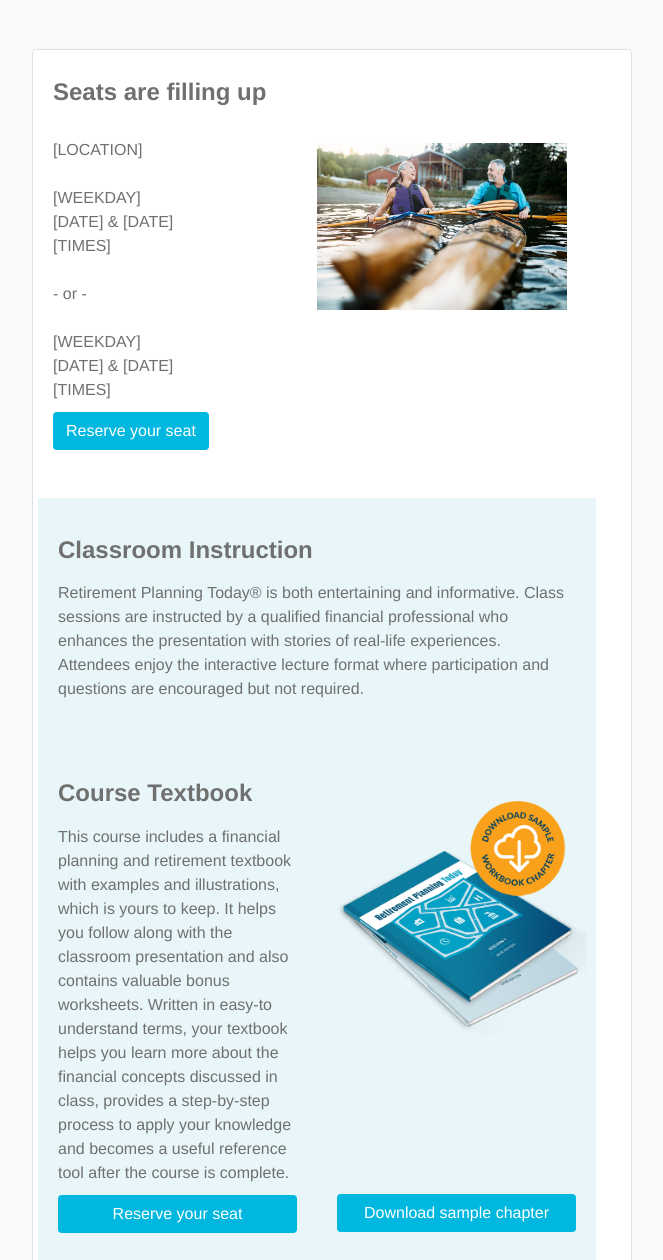
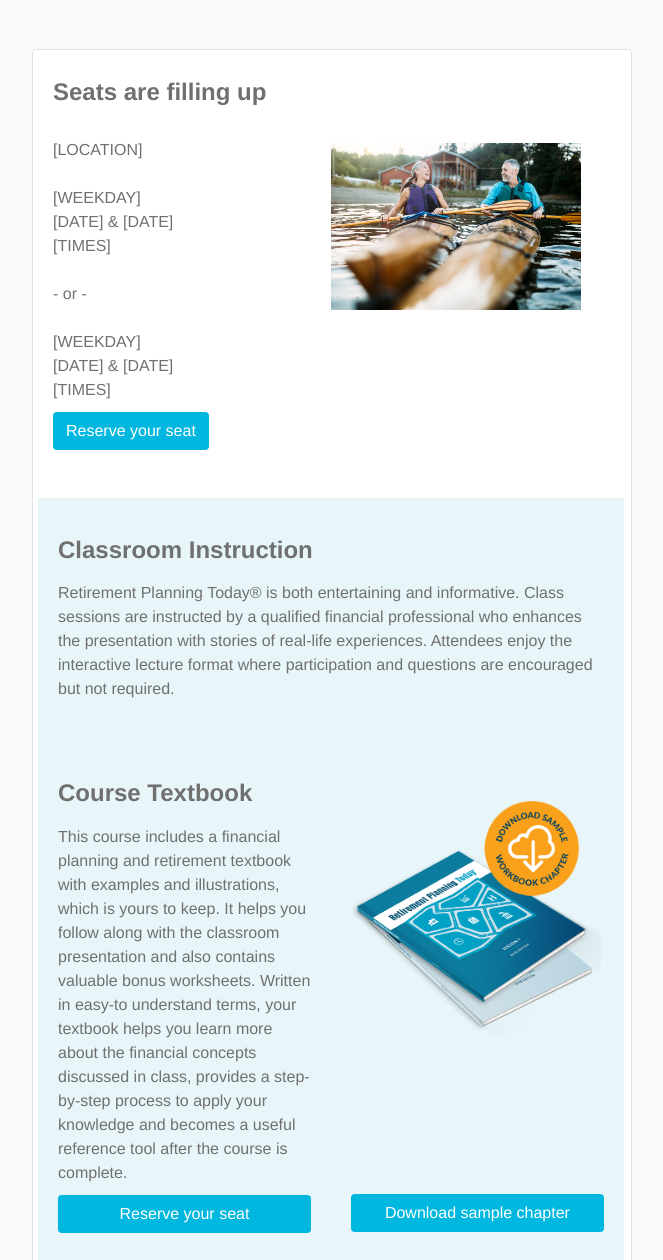
Before and after one commit to kielcorwin/FMT, a plain HTML site: page emails/GatedContentCampaign2.html in a window 1280 px wide. Shown: the top 1260 px of the page, without its empty margins (308-971 px from the left). Drawn offline with Linux system fonts and the light colour scheme.

Commit message:
departure

```diff
--- a/emails/GatedContentCampaign2.html
+++ b/emails/GatedContentCampaign2.html
@@ -51,7 +51,7 @@
     <td style="border-spacing: 0px; border-collapse: collapse; line-height: 24px; font-size: 16px; width: 100%; margin: 0; padding: 20px;" align="left">
       <div>
         <h1 style="margin-top: 0; margin-bottom: 0; font-weight: 700; vertical-align: baseline; font-size: 24px; line-height: 43.2px; color: #707070;" align="left">Seats are filling up</h1>
-        <table class="row" border="0" cellpadding="0" cellspacing="0" style="font-family: Helvetica, Arial, sans-serif; mso-table-lspace: 0pt; mso-table-rspace: 0pt; border-spacing: 0px; border-collapse: collapse; margin-right: -15px; margin-left: -15px; table-layout: fixed; width: 100%;">
+        <table class="row" border="0" cellpadding="0" cellspacing="0" style="font-family: Helvetica, Arial, sans-serif; mso-table-lspace: 0pt; mso-table-rspace: 0pt; border-spacing: 0px; border-collapse: collapse; margin-right: 0px; margin-left: -15px; table-layout: fixed; width: 105%;">
 <thead>
   <tr>
 
@@ -102,7 +102,7 @@
 </thead>
 </table>
 
-        <table class="row" border="0" cellpadding="0" cellspacing="0" style="font-family: Helvetica, Arial, sans-serif; mso-table-lspace: 0pt; mso-table-rspace: 0pt; border-spacing: 0px; border-collapse: collapse; margin-right: -15px; margin-left: -15px; table-layout: fixed; width: 100%;">
+        <table class="row" border="0" cellpadding="0" cellspacing="0" style="font-family: Helvetica, Arial, sans-serif; mso-table-lspace: 0pt; mso-table-rspace: 0pt; border-spacing: 0px; border-collapse: collapse; margin-right: 0px; margin-left: -15px; table-layout: fixed; width: 105%;">
 <thead>
   <tr>
 
@@ -120,7 +120,7 @@
 </thead>
 </table>
 
-        <table class="row" border="0" cellpadding="0" cellspacing="0" style="font-family: Helvetica, Arial, sans-serif; mso-table-lspace: 0pt; mso-table-rspace: 0pt; border-spacing: 0px; border-collapse: collapse; margin-right: -15px; margin-left: -15px; table-layout: fixed; width: 100%;">
+        <table class="row" border="0" cellpadding="0" cellspacing="0" style="font-family: Helvetica, Arial, sans-serif; mso-table-lspace: 0pt; mso-table-rspace: 0pt; border-spacing: 0px; border-collapse: collapse; margin-right: 0px; margin-left: -15px; table-layout: fixed; width: 105%;">
 <thead>
   <tr>
 
```
Also changed, not shown: RPT.html (+20 -1 lines).
